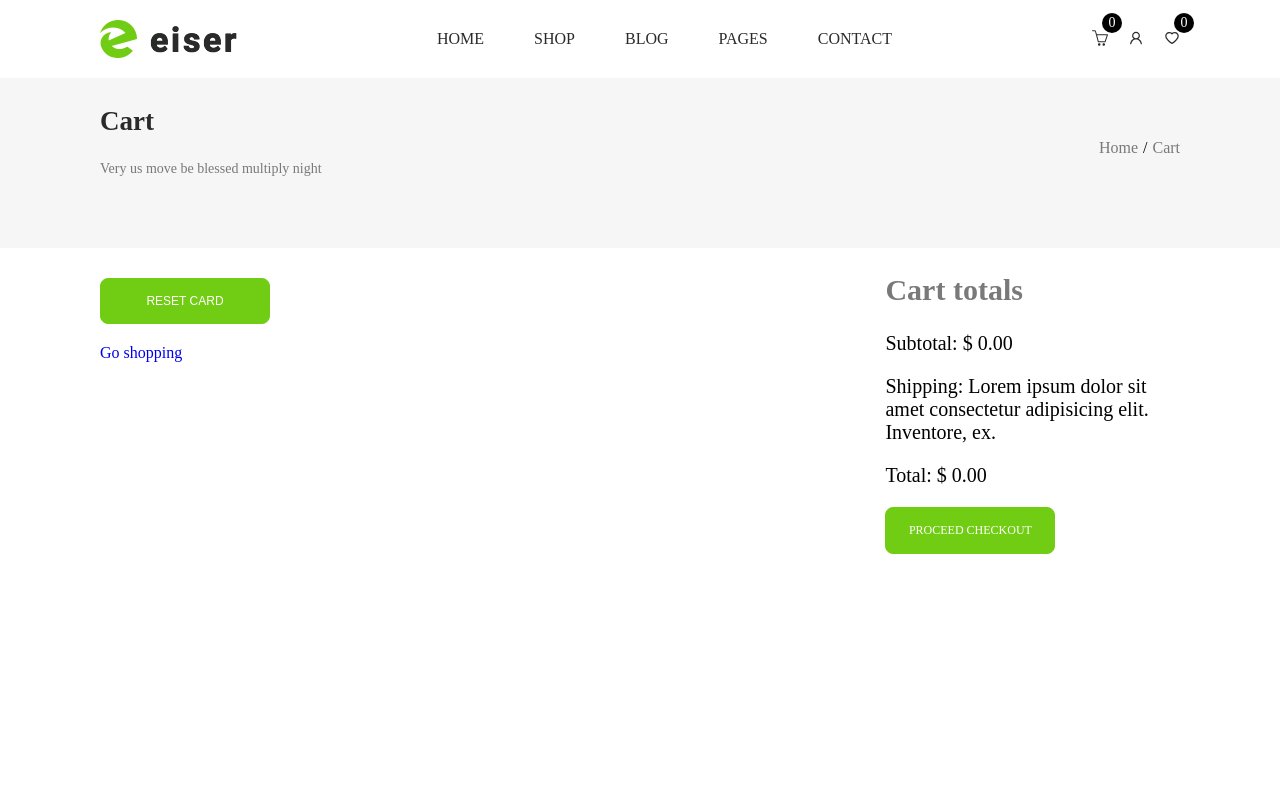
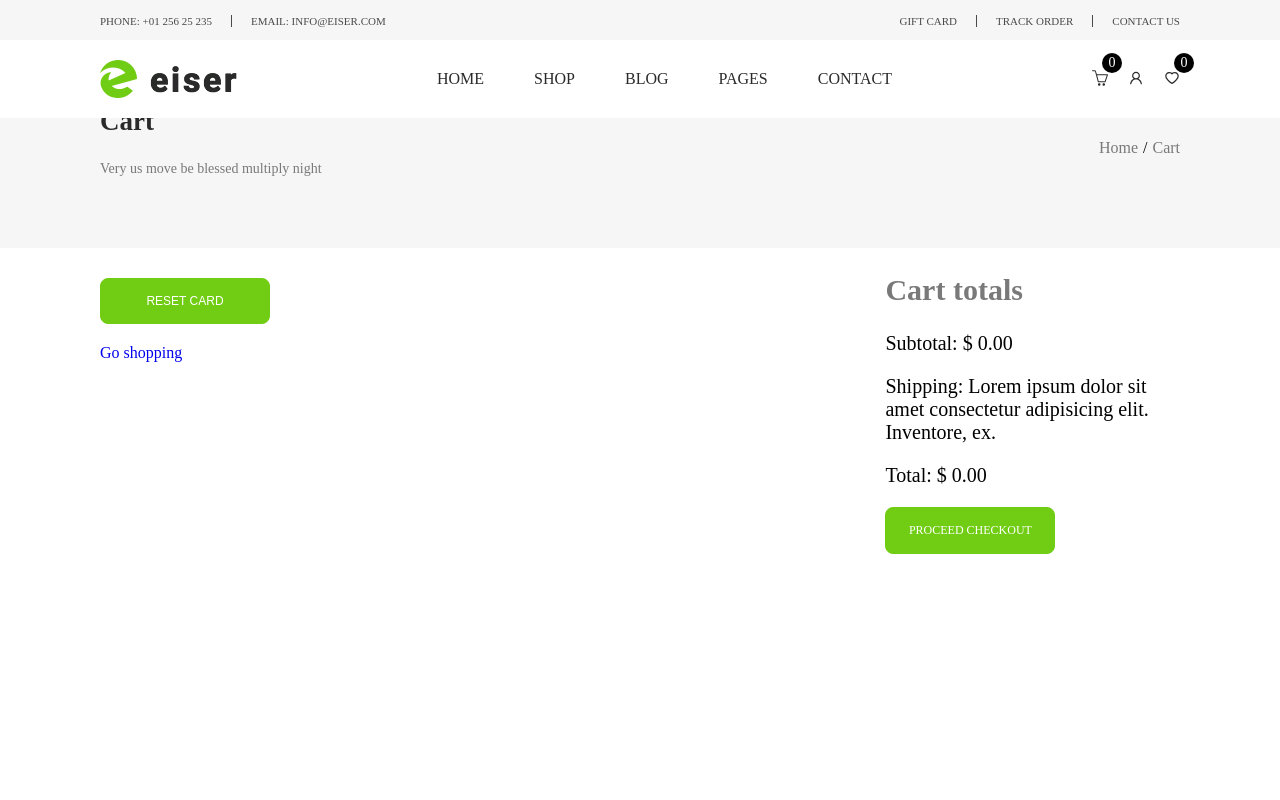
Before and after one commit to mehebbetbabayeva/Final-project-, a React (Create React App) app: page /basket in a window 1280 px wide. Shown: the top 800 px of the page. Built offline with nearby package versions, Linux system fonts and the light colour scheme.

Commit message:
fix header

```diff
--- a/src/components/Header.tsx
+++ b/src/components/Header.tsx
@@ -5,7 +5,7 @@ import {SlBasket} from "react-icons/sl";
 import {BiMenu} from "react-icons/bi";
 
 import { MdClose} from "react-icons/md";
-import { useState } from 'react';
+import { useState,useEffect } from 'react';
 import { useSelector } from "react-redux";
 
 
@@ -16,6 +16,29 @@ import { useSelector } from "react-redux";
 
 
 const Header = () => {
+  const [scrollPosition, setScrollPosition] = useState(0);
+  const [headerVisible, setHeaderVisible] = useState(true);
+
+  useEffect(() => {
+    const handleScroll = () => {
+      const currentPosition = window.pageYOffset;
+      setScrollPosition(currentPosition);
+    };
+
+    window.addEventListener('scroll', handleScroll);
+    return () => {
+      window.removeEventListener('scroll', handleScroll);
+    };
+  }, []);
+
+  useEffect(() => {
+    if (scrollPosition > 100) {
+      setHeaderVisible(false);
+    } else {
+      setHeaderVisible(true);
+    }
+  }, [scrollPosition]);
+  //
    const productData = useSelector((state: any )=>state.eiser.productData);
    const favoriteData = useSelector((state: any)=>state.eiser.favoriteData);
 
@@ -31,7 +54,7 @@ const Header = () => {
        }
   return (
     <>
-    <header>
+    <header id="site-header" className={headerVisible ? 'visible' : ''}>
       <div className="container">
          <div className="header-content">
            <div className="header-logo">
--- a/src/style/components/header.scss
+++ b/src/style/components/header.scss
@@ -1,6 +1,6 @@
 header{
     position: fixed;
-    top: 0;
+    top: 40px;
     width: 100%;
     padding: 20px;
 
@@ -176,6 +176,26 @@ header{
 
 }
 
+#site-header {
+    position: fixed;
+    top: 0;
+    left: 0;
+    width: 100%;
+
+    transition: top 0.1s ;
+  }
+
+  #site-header.visible {
+    top: 40px;
+  }
+
+
+
+
+
+
+
+
 .icon-nav-basket{
     position: relative;
     span{
@@ -214,6 +234,9 @@ header{
             }
         }
     }
+    #site-header.visible {
+        top: 0;
+      }
 }
 @media screen and (min-width:481px) and (max-width:768px){
     header{
@@ -234,4 +257,7 @@ header{
             }
         }
     }
+    #site-header.visible {
+        top: 0;
+      }
 }
```
